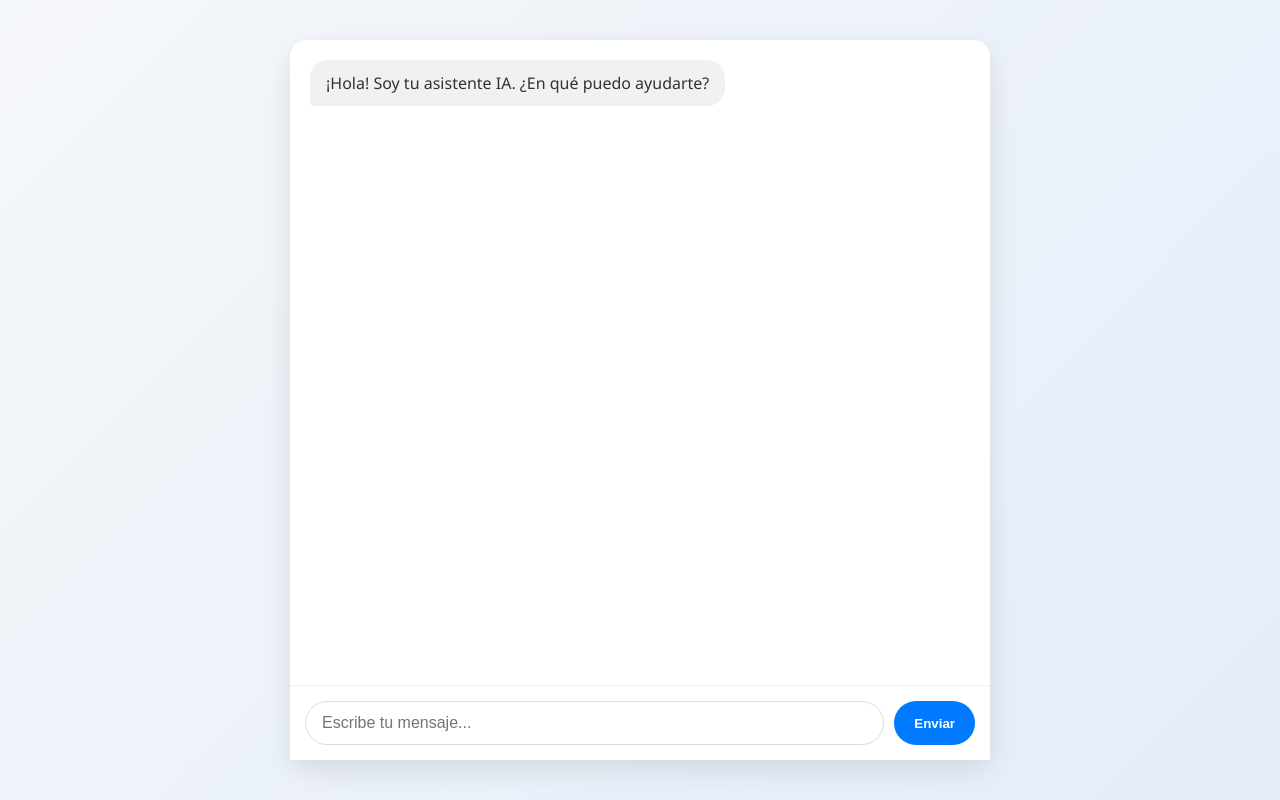
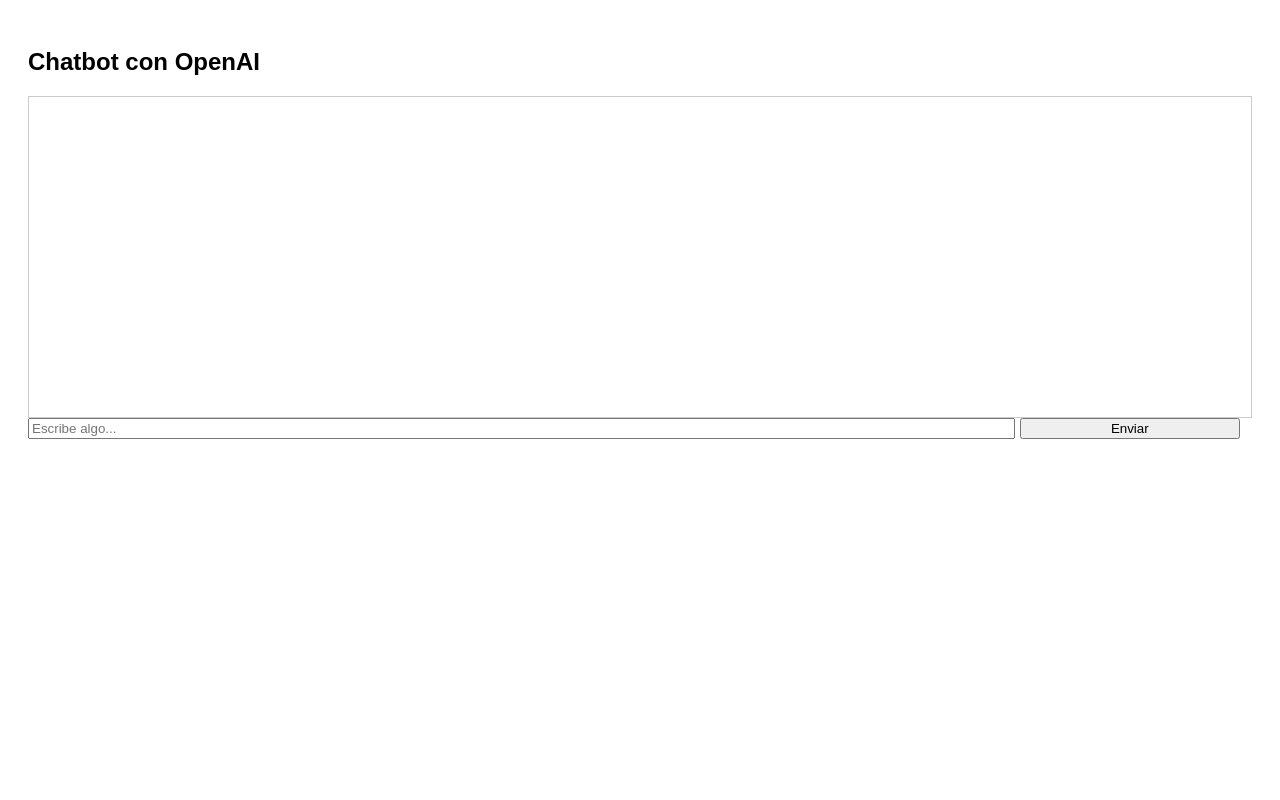
Before and after one commit to Correoelectronico-bot/mi-ia-espanol, a website: page index.html in a window 1280 px wide. Both pictures are taken after a click on the button "Enviar". Drawn offline with Linux system fonts and the light colour scheme.

Commit message:
Update index.html

```diff
--- a/index.html
+++ b/index.html
@@ -1,165 +1,46 @@
 <!DOCTYPE html>
 <html lang="es">
 <head>
-  <meta charset="UTF-8" />
-  <meta name="viewport" content="width=device-width, initial-scale=1.0"/>
-  <title>Chat IA</title>
+  <meta charset="UTF-8">
+  <title>Chatbot con OpenAI</title>
   <style>
-    * {
-      box-sizing: border-box;
-    }
-    body {
-      font-family: 'Segoe UI', Tahoma, Geneva, Verdana, sans-serif;
-      background: linear-gradient(135deg, #f5f7fa, #e4edf9);
-      margin: 0;
-      padding: 20px;
-      height: 100vh;
-      display: flex;
-      justify-content: center;
-      align-items: center;
-    }
-    #chat-container {
-      width: 100%;
-      max-width: 700px;
-      height: 90vh;
-      background: white;
-      border-radius: 16px;
-      box-shadow: 0 10px 30px rgba(0,0,0,0.1);
-      display: flex;
-      flex-direction: column;
-    }
-    #chat-messages {
-      flex: 1;
-      padding: 20px;
-      overflow-y: auto;
-      display: flex;
-      flex-direction: column;
-    }
-    .message {
-      max-width: 80%;
-      padding: 12px 16px;
-      margin-bottom: 12px;
-      border-radius: 18px;
-      line-height: 1.4;
-      position: relative;
-      word-wrap: break-word;
-    }
-    .user {
-      background-color: #007bff;
-      color: white;
-      align-self: flex-end;
-      border-bottom-right-radius: 4px;
-    }
-    .bot {
-      background-color: #f1f1f1;
-      color: #333;
-      align-self: flex-start;
-      border-bottom-left-radius: 4px;
-    }
-    #input-area {
-      display: flex;
-      padding: 15px;
-      background-color: #fff;
-      border-top: 1px solid #eee;
-    }
-    #user-input {
-      flex: 1;
-      padding: 12px 16px;
-      border: 1px solid #ddd;
-      border-radius: 24px;
-      font-size: 16px;
-      outline: none;
-    }
-    #user-input:focus {
-      border-color: #007bff;
-      box-shadow: 0 0 0 2px rgba(0,123,255,0.2);
-    }
-    #send-btn {
-      margin-left: 10px;
-      padding: 12px 20px;
-      background-color: #007bff;
-      color: white;
-      border: none;
-      border-radius: 24px;
-      cursor: pointer;
-      font-weight: bold;
-      transition: background 0.2s;
-    }
-    #send-btn:hover {
-      background-color: #0056b3;
-    }
-    #send-btn:disabled {
-      background-color: #ccc;
-      cursor: not-allowed;
-    }
+    body { font-family: Arial; padding: 20px; }
+    #chat { border: 1px solid #ccc; padding: 10px; height: 300px; overflow-y: scroll; }
+    #userInput { width: 80%; }
+    #sendBtn { width: 18%; }
   </style>
 </head>
 <body>
-  <div id="chat-container">
-    <div id="chat-messages">
-      <div class="message bot">¡Hola! Soy tu asistente IA. ¿En qué puedo ayudarte?</div>
-    </div>
-    <div id="input-area">
-      <input type="text" id="user-input" placeholder="Escribe tu mensaje..." autocomplete="off" />
-      <button id="send-btn">Enviar</button>
-    </div>
-  </div>
+  <h2>Chatbot con OpenAI</h2>
+  <div id="chat"></div>
+  <input type="text" id="userInput" placeholder="Escribe algo...">
+  <button id="sendBtn">Enviar</button>
 
   <script>
-    const chatMessages = document.getElementById('chat-messages');
-    const userInput = document.getElementById('user-input');
-    const sendBtn = document.getElementById('send-btn');
+    const chat = document.getElementById('chat');
+    const userInput = document.getElementById('userInput');
+    const sendBtn = document.getElementById('sendBtn');
 
-    function addMessage(text, sender) {
-      const messageDiv = document.createElement('div');
-      messageDiv.classList.add('message', sender);
-      messageDiv.textContent = text;
-      chatMessages.appendChild(messageDiv);
-      chatMessages.scrollTop = chatMessages.scrollHeight;
-    }
+    sendBtn.addEventListener('click', async () => {
+      const input = userInput.value.trim();
+      if (!input) return;
 
-    async function sendMessage() {
-      const message = userInput.value.trim();
-      if (!message) return;
-
-      // Desactivar botón mientras se envía
-      sendBtn.disabled = true;
-      sendBtn.textContent = 'Enviando...';
-
-      // Mostrar mensaje del usuario
-      addMessage(message, 'user');
-      userInput.value = '';
-
-      try {
-        // ⚠️ Esta URL debe coincidir con tu backend
-        const response = await fetch('/api/chat', {
+      appendMessage('Tú', input);
+      const response = await fetch('/chat', {
         method: 'POST',
-          headers: {
-            'Content-Type': 'application/json'
-          },
-          body: JSON.stringify({ message })
+        headers: { 'Content-Type': 'application/json' },
+        body: JSON.stringify({ message: input })
       });
 
       const data = await response.json();
+      appendMessage('Bot', data.reply);
+      userInput.value = '';
+    });
 
-        if (response.ok) {
-          addMessage(data.reply, 'bot');
-        } else {
-          addMessage('Error: ' + (data.reply || 'Respuesta inválida del servidor'), 'bot');
+    function appendMessage(sender, message) {
+      chat.innerHTML += `<p><strong>${sender}:</strong> ${message}</p>`;
+      chat.scrollTop = chat.scrollHeight;
     }
-      } catch (error) {
-        console.error('Error en la petición:', error);
-        addMessage('Lo siento, hubo un problema. Intenta de nuevo.', 'bot');
-      } finally {
-        sendBtn.disabled = false;
-        sendBtn.textContent = 'Enviar';
-      }
-    }
-
-    sendBtn.addEventListener('click', sendMessage);
-    userInput.addEventListener('keypress', (e) => {
-      if (e.key === 'Enter') sendMessage();
-    });
   </script>
 </body>
 </html>
```
Lines whose indentation alone changed are shown as unchanged.
